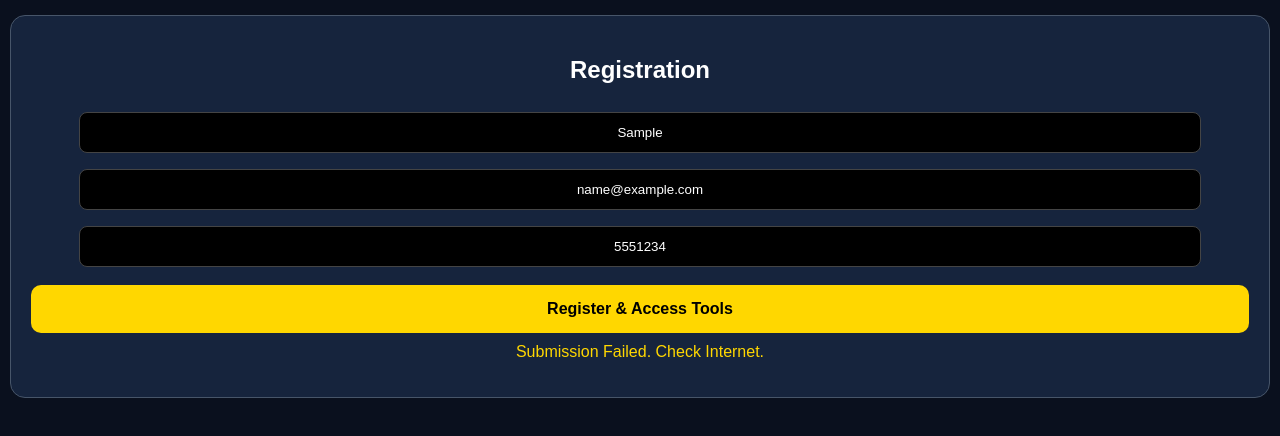
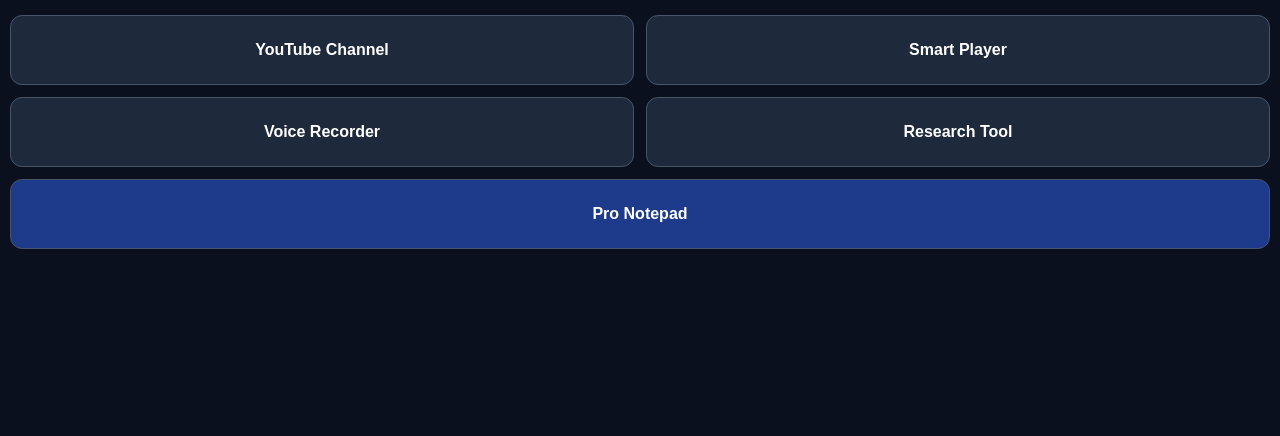
Before and after one commit to bcw786-blip/bcw-tools, a plain HTML site: page index.html in a window 1280 px wide. Both pictures are taken after typing "Sample", "name@example.com", "5551234" into the empty fields and a click on the button "Register & Access Tools". Shown: the part 120-556 px from the top of the page. Drawn offline with Linux system fonts and the light colour scheme; no server answers.

Commit message:
Update index.html

```diff
--- a/index.html
+++ b/index.html
@@ -28,9 +28,9 @@
     <div id="reg-screen" class="card">
         <h2>Registration</h2>
         <form id="registrationForm">
-            <input type="text" name="name" id="name" placeholder="Full Name" required>
-            <input type="email" name="email" id="email" placeholder="Email Address" required>
-            <input type="tel" name="phone" id="phone" placeholder="WhatsApp Number" required>
+            <input type="text" name="name" id="name" placeholder="Full Name" required aria-label="Full Name">
+            <input type="email" name="email" id="email" placeholder="Email Address" required aria-label="Email Address">
+            <input type="tel" name="phone" id="phone" placeholder="WhatsApp Number" required aria-label="WhatsApp Number">
             <button type="submit" class="action-btn" id="submitBtn">Register & Access Tools</button>
         </form>
         <p id="statusMsg" style="margin-top:10px; color: gold;"></p>
@@ -39,16 +39,16 @@
     <div id="main-menu" class="hidden">
         <div class="btn-grid">
             <a href="https://youtube.com/@blindcommunicationworld" class="tool-btn">YouTube Channel</a>
-            <div class="tool-btn" onclick="showUI('player-ui')">Smart Player</div>
-            <div class="tool-btn" onclick="showUI('recorder-ui')">Voice Recorder</div>
-            <div class="tool-btn" onclick="showUI('research-ui')">Research Tool</div>
+            <div class="tool-btn" role="button" onclick="showUI('player-ui')">Smart Player</div>
+            <div class="tool-btn" role="button" onclick="showUI('recorder-ui')">Voice Recorder</div>
+            <div class="tool-btn" role="button" onclick="showUI('research-ui')">Research Tool</div>
         </div>
-        <div class="tool-btn" style="margin-top:12px; background: #1e3a8a;" onclick="showUI('notepad-ui')">Pro Notepad</div>
+        <div class="tool-btn" role="button" style="margin-top:12px; background: #1e3a8a;" onclick="showUI('notepad-ui')">Pro Notepad</div>
     </div>
 
     <div id="notepad-ui" class="card hidden">
         <h2>Pro Notepad</h2>
-        <textarea id="note-area" placeholder="Start typing here..."></textarea>
+        <textarea id="note-area" placeholder="Start typing here..." aria-label="Note content"></textarea>
         <button class="action-btn" onclick="saveNote()">Save Note</button>
         <button class="action-btn" style="background:#444; color:#fff;" onclick="goHome()">Back to Menu</button>
     </div>
@@ -63,14 +63,14 @@
 
     <div id="research-ui" class="card hidden">
         <h2>Research Tool</h2>
-        <input type="text" id="query" placeholder="Search for anything...">
+        <input type="text" id="query" placeholder="Search for anything..." aria-label="Search query">
         <button class="action-btn" onclick="window.open('https://google.com/search?q=' + document.getElementById('query').value)">Search Google</button>
         <button class="action-btn" style="background:#444; color:#fff;" onclick="goHome()">Back</button>
     </div>
 
     <div id="recorder-ui" class="card hidden">
         <h2>Voice Recorder</h2>
-        <p>Initializing Microphone...</p>
+        <p>Microphone ready. Use browser recorder.</p>
         <button class="action-btn" style="background:#444; color:#fff;" onclick="goHome()">Back</button>
     </div>
 
@@ -82,19 +82,26 @@
         form.addEventListener('submit', e => {
             e.preventDefault();
             document.getElementById('submitBtn').disabled = true;
-            statusMsg.innerHTML = "Submitting Data... Please Wait.";
+            statusMsg.innerHTML = "Processing... Please wait.";
 
-            fetch(scriptURL, { method: 'POST', body: new FormData(form)})
-            .then(response => {
-                statusMsg.innerHTML = "Success! Opening Tools...";
+            fetch(scriptURL, {
+                method: 'POST',
+                mode: 'no-cors',
+                body: new FormData(form)
+            })
+            .then(() => {
+                statusMsg.innerHTML = "Success! Access Granted.";
+                setTimeout(() => {
+                    document.getElementById('reg-screen').classList.add('hidden');
+                    document.getElementById('main-menu').classList.remove('hidden');
+                }, 1000);
+            })
+            .catch(error => {
+                statusMsg.innerHTML = "Error occurred. Trying to open tools...";
                 setTimeout(() => {
                     document.getElementById('reg-screen').classList.add('hidden');
                     document.getElementById('main-menu').classList.remove('hidden');
                 }, 1500);
-            })
-            .catch(error => {
-                statusMsg.innerHTML = "Submission Failed. Check Internet.";
-                document.getElementById('submitBtn').disabled = false;
             });
         });
 
```
